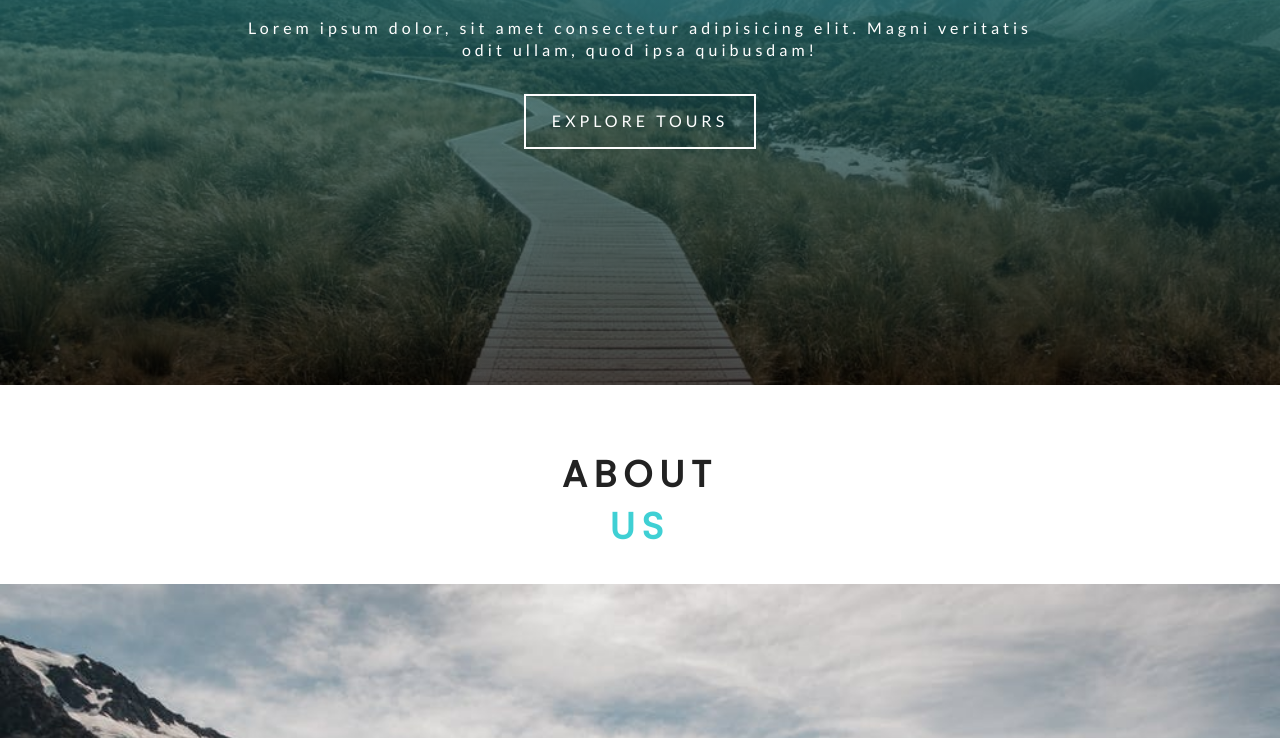
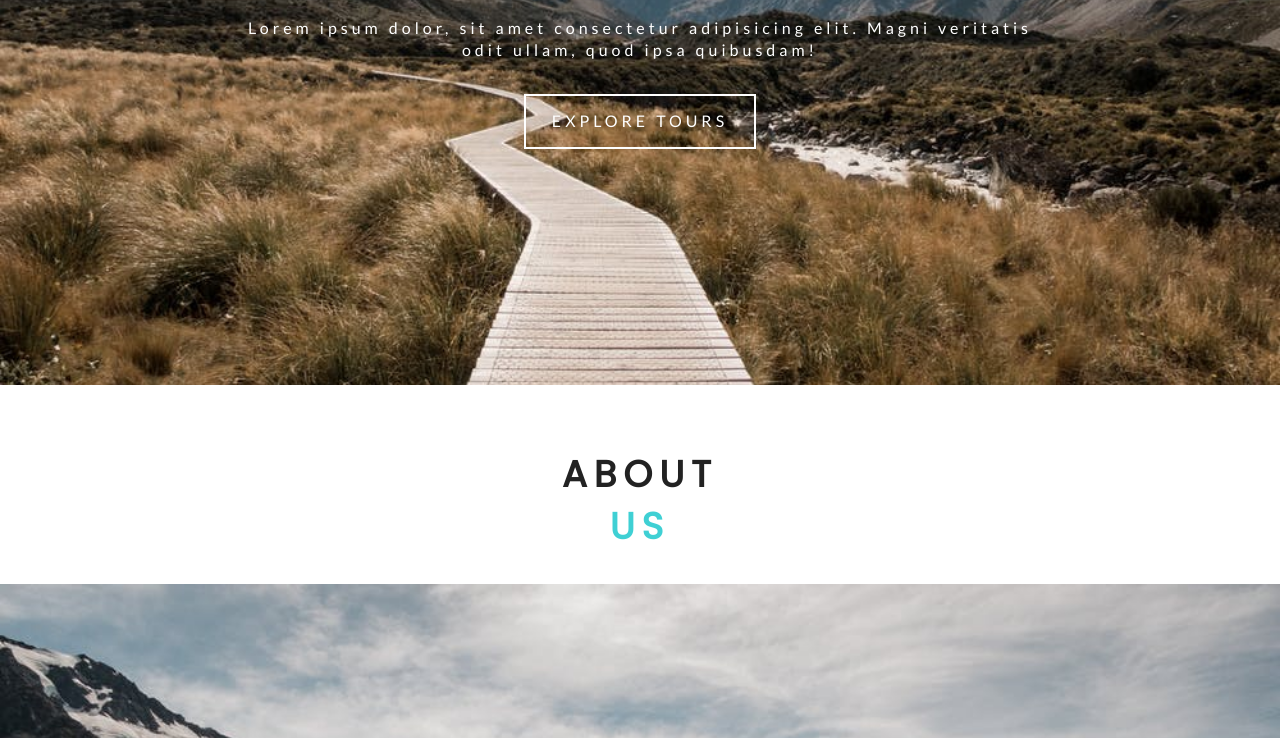
Before and after one commit to geguiluz/backroads-gatsby, a Gatsby site: page / in a window 1280 px wide. Shown: the part 500-1238 px from the top of the page. Built offline with nearby package versions, Linux system fonts and the light colour scheme; Gatsby itself is replaced by a stand-in of ours.

Commit message:
Setiting up component that uses plugin for background image - RAD!!

```diff
--- a/gatsby-config.js
+++ b/gatsby-config.js
@@ -27,5 +27,7 @@ module.exports = {
     `gatsby-plugin-styled-components`,
     `gatsby-transformer-sharp`,
     `gatsby-plugin-sharp`,
+    `gatsby-transformer-sharp`,
+    `gatsby-plugin-sharp`,
   ],
 }
--- a/package.json
+++ b/package.json
@@ -16,6 +16,7 @@
   "dependencies": {
     "babel-plugin-styled-components": "^1.10.7",
     "gatsby": "^2.19.7",
+    "gatsby-background-image": "^0.9.14",
     "gatsby-image": "^2.2.40",
     "gatsby-plugin-sass": "^2.1.27",
     "gatsby-plugin-sharp": "^2.4.5",
--- /dev/null
+++ b/src/components/StyledHero.js
@@ -0,0 +1,27 @@
+import React from "react"
+import styled from "styled-components"
+import BackgroundImage from "gatsby-background-image"
+
+const StyledHero = ({ img, className, children, homeFlag }) => {
+  return (
+    <div>
+      <BackgroundImage className={className} fluid={img} homeFlag={homeFlag}>
+        {children}
+      </BackgroundImage>
+    </div>
+  )
+}
+
+export default styled(StyledHero)`
+  min-height: ${props => (props.homeFlag ? "calc(100vh - 62px)" : "50")};
+  background: ${props =>
+    props.homeFlag
+      ? "linear-gradient(rgba(63, 208, 212, 0.7), rgba(0, 0, 0, 0.7))"
+      : "home"};
+  background-position: center;
+  background-size: cover;
+  opacity: 1 !important;
+  display: flex;
+  justify-content: center;
+  align-items: center;
+`
--- a/src/pages/index.js
+++ b/src/pages/index.js
@@ -1,14 +1,14 @@
 import React from "react"
 import Layout from "../components/Layout"
-import SimpleHero from "../components/SimpleHero"
+import StyledHero from "../components/StyledHero"
 import Banner from "../components/Banner"
 import About from "../components/Home/About"
 import Services from "../components/Home/Services"
-import { Link } from "gatsby"
+import { Link, graphql } from "gatsby"
 
-export default () => (
+export default ({ data }) => (
   <Layout>
-    <SimpleHero>
+    <StyledHero homeFlag="true" img={data.defaultBcg.childImageSharp.fluid}>
       <Banner
         title="Continue Exploring"
         info="Lorem ipsum dolor, sit amet consectetur adipisicing elit. Magni veritatis odit ullam, quod ipsa quibusdam!"
@@ -17,8 +17,20 @@ export default () => (
           Explore Tours
         </Link>
       </Banner>
-    </SimpleHero>
+    </StyledHero>
     <About />
     <Services />
   </Layout>
 )
+
+export const query = graphql`
+  query {
+    defaultBcg: file(relativePath: { eq: "defaultBcg.jpeg" }) {
+      childImageSharp {
+        fluid(quality: 90, maxWidth: 4160) {
+          ...GatsbyImageSharpFluid_withWebp
+        }
+      }
+    }
+  }
+`
```
Also changed, not shown: 1 other file.
